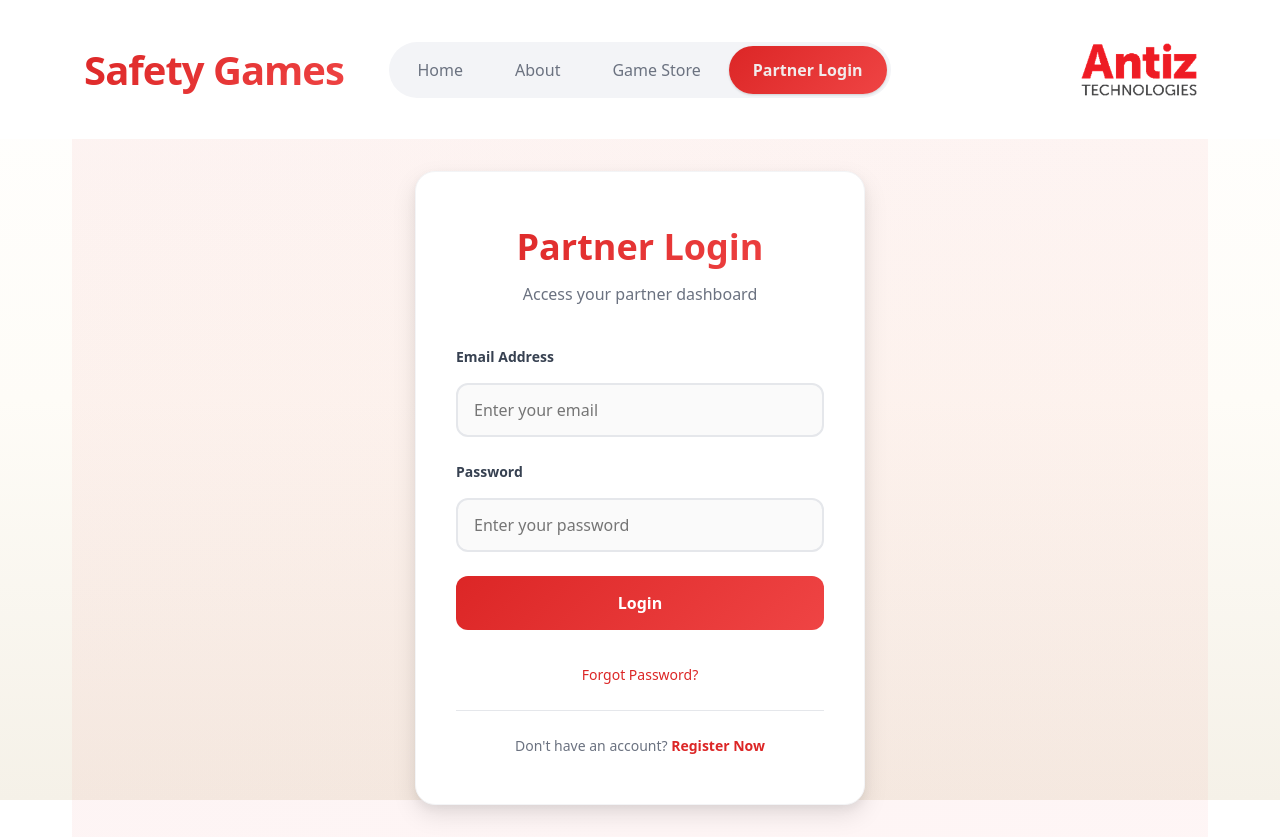
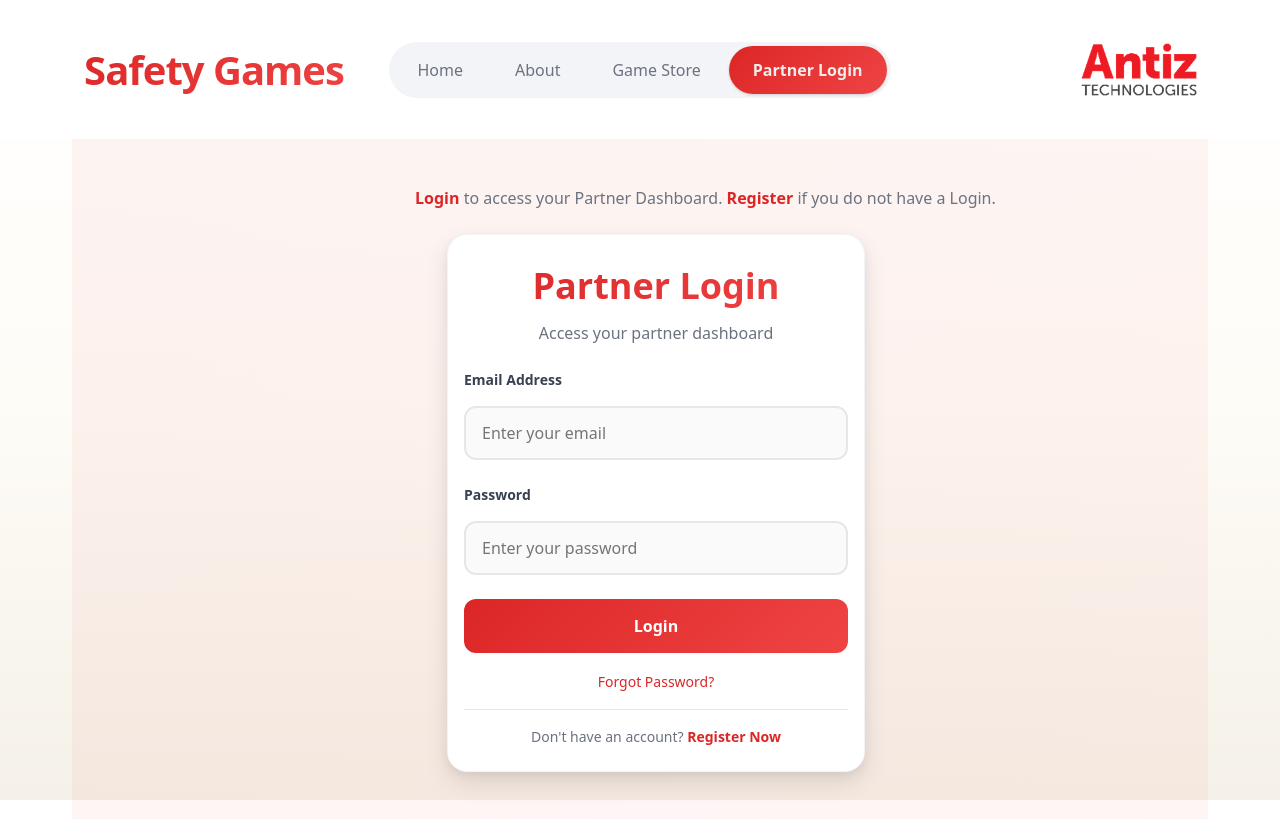
Before and after one commit to Prabhushapure/safety-saas-enterprise, a React (Vite) app: page /AWE-SaaS/partner/login in a window 1280 px wide. Built offline with nearby package versions, Linux system fonts and the light colour scheme.

Commit message:
login screen finetune

```diff
--- a/src/pages/partner/PartnerLogin.css
+++ b/src/pages/partner/PartnerLogin.css
@@ -3,7 +3,7 @@
   display: flex;
   align-items: center;
   justify-content: center;
-  padding: 2rem;
+  padding: 1rem;
   background: linear-gradient(135deg, rgba(220, 38, 38, 0.05), rgba(239, 68, 68, 0.05));
 }
 
@@ -12,17 +12,28 @@
   max-width: 450px;
 }
 
+.login-container > p {
+  white-space: nowrap;
+  text-align: center;
+  margin-bottom: 1.5rem;
+}
+
+.login-container  strong {
+  color:  #dc2626;
+}
+
 .login-card {
   background: white;
   border-radius: 20px;
   box-shadow: 0 10px 25px rgba(0, 0, 0, 0.1), 0 4px 10px rgba(0, 0, 0, 0.05);
-  padding: 3rem 2.5rem;
+  padding: 1.5rem 1rem;
   border: 1px solid #f3f4f6;
+  margin-left: 2rem;
 }
 
 .login-header {
   text-align: center;
-  margin-bottom: 2.5rem;
+  margin-bottom: 1.5rem;
 }
 
 .login-header h1 {
@@ -41,11 +52,11 @@
 }
 
 .login-form {
-  margin-bottom: 2rem;
+  margin-bottom: 1rem;
 }
 
 .form-group {
-  margin-bottom: 1.5rem;
+  margin-bottom: 1rem;
   position: relative;
 }
 
@@ -168,8 +179,8 @@
 }
 
 .register-section {
-  margin-top: 1.5rem;
-  padding-top: 1.5rem;
+  margin-top: 1rem;
+  padding-top: 1rem;
   border-top: 1px solid #e5e7eb;
   font-size: 0.875rem;
   color: #6b7280;
--- a/src/pages/partner/PartnerLogin.jsx
+++ b/src/pages/partner/PartnerLogin.jsx
@@ -83,6 +83,8 @@ const PartnerLogin = () => {
   return (
     <div className="partner-login-page">
       <div className="login-container">
+      <p><strong>Login</strong> to access your Partner Dashboard. <strong>Register</strong> if you do not have a Login.
+      </p>
         <div className="login-card">
           <div className="login-header">
             <h1>Partner Login</h1>
```
